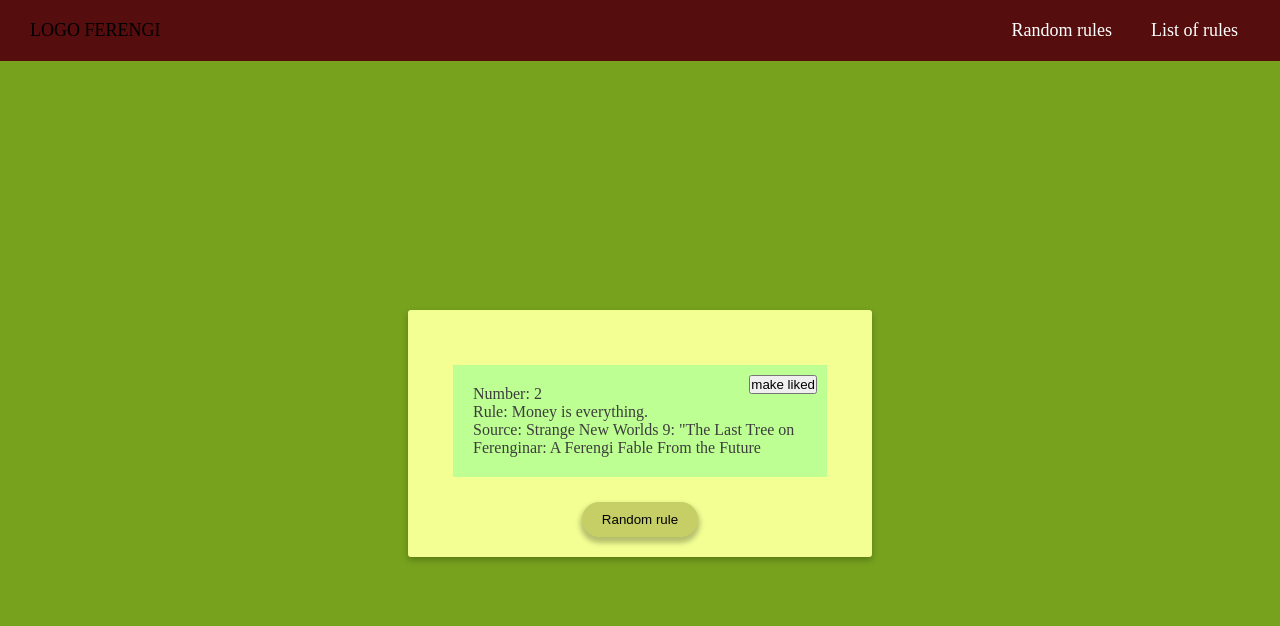
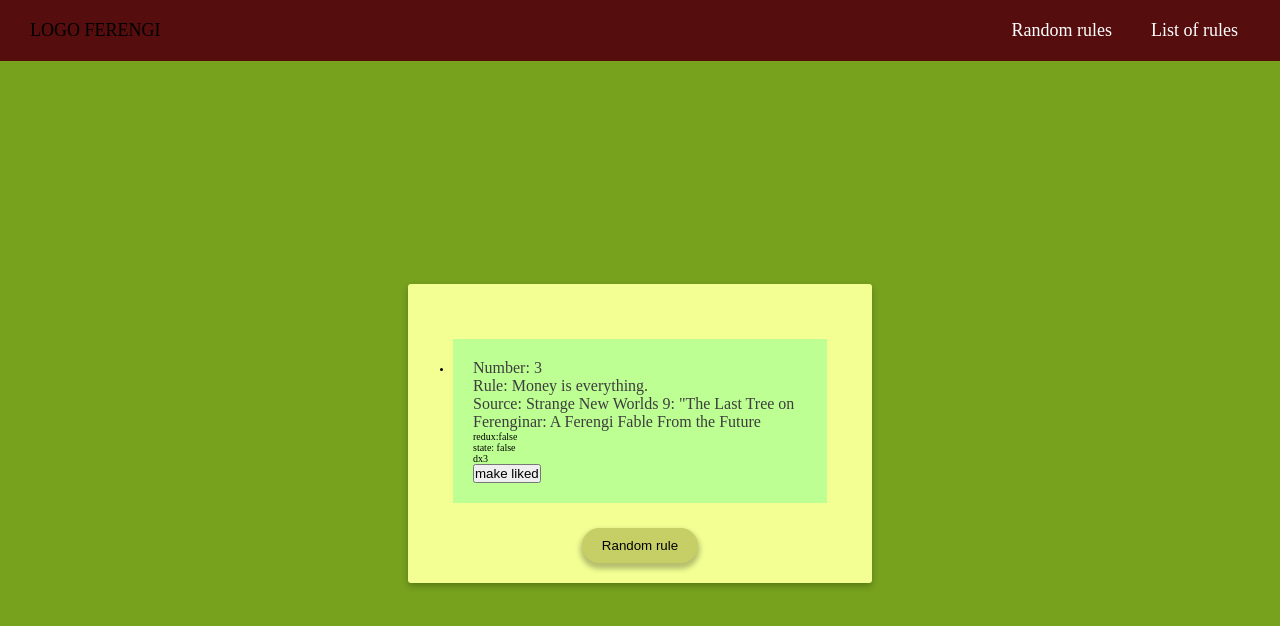
Before and after one commit to BTchorzewski/ferengi, a React (Create React App) app: page /random in a window 1280 px wide. Shown: the top 626 px of the page. Built offline with nearby package versions, Linux system fonts and the light colour scheme.

Commit message:
added selectors form reselect

```diff
--- a/package.json
+++ b/package.json
@@ -11,6 +11,7 @@
     "react-router-dom": "^5.0.1",
     "react-scripts": "3.0.1",
     "redux": "^4.0.1",
+    "reselect": "^4.0.0",
     "styled-components": "^4.3.2"
   },
   "scripts": {
--- a/src/App.js
+++ b/src/App.js
@@ -2,7 +2,7 @@ import React from 'react';
 import { BrowserRouter as Router, Route } from "react-router-dom";
 import { Provider } from 'react-redux';
 import styled from 'styled-components';
-
+import store from './redux/store'
 import Navigation from './Navigation';
 import { RulesContainer } from './Rules';
 import { RandomMachineContainer } from './RandomMachineContainer';
@@ -17,7 +17,7 @@ const Main = styled.main`
 
 `;
 
-function App({store}) {
+function App() {
   return (
     <Provider store={store}>
       <Router>
--- a/src/RandomMachineContainer.js
+++ b/src/RandomMachineContainer.js
@@ -46,7 +46,10 @@ class RandomMachine extends Component {
     render() {
         return (
             <Random>
-                <RuleContainer rules={this.props.allRules[this.state.randomNumber]} />
+                <ul>
+                    <RuleContainer rules={this.props.allRules[this.state.randomNumber]} />
+                </ul>
+
                 <Button onClick={this.randomNumber.bind(this)}>Random rule</Button>
             </Random>
         )
--- a/src/RuleContainer.js
+++ b/src/RuleContainer.js
@@ -1,10 +1,10 @@
-import React, { useState } from 'react';
+import React, { Component } from 'react';
 import { changeToLiked, changeToUnliked } from './redux/actions';
 import { connect } from "react-redux";
 import {withRouter} from 'react-router-dom';
 import styled from 'styled-components';
 
-const StyledRule = styled.div`
+const StyledRule = styled.li`
     background-color: #bdff93;
     padding: 2rem;
     margin: .5rem;
@@ -18,38 +18,66 @@ const Paragraph = styled.p`
 `;
 
 const Button = styled.button`
-    position: absolute;
-    top: 1rem;
-    right: 1rem;
-    z-index: ${props =>  props.zIndex};
+
 
 `;
 
 
 
 
-const Rule = (props) => {
-    // used hooks to update container
-    const [ liked, setLiked] = useState(props.rules.isLiked);
+class Rule extends Component {
+    constructor(props){
+        super(props)
+        this.state = {
+           isLiked: false
+        }
+        this.changeStateLike = this.changeStateLike.bind(this);
+
+    }
+
+    componentWillMount(){
+        this.setState({
+            isLiked: this.props.rules.isLiked
+        })
+    }
+
+
+    changeStateLike(){
+        this.setState({
+            isLiked: !this.state.isLiked
+        })
+    }
 
 
 
+    render() {
         return (
-        <StyledRule key={props.rules.id}>
-            <Paragraph>Number: {props.rules.number}</Paragraph>
-            <Paragraph>Rule: {props.rules.rule}</Paragraph>
-            <Paragraph> Source: {props.rules.source}</Paragraph>
+            <StyledRule>
+                <Paragraph>Number: {this.props.rules.number}</Paragraph>
+                <Paragraph>Rule: {this.props.rules.rule}</Paragraph>
+                <Paragraph> Source: {this.props.rules.source}</Paragraph>
+                <p>redux:{JSON.stringify(this.props.rules.isLiked)}</p>
+                <p>state: {JSON.stringify(this.state.isLiked)} </p>
+                <p>{this.props.rules.id}</p>
                     {
-                liked
-                ?
-                <Button onClick={() => { props.unlike(props.rules.id); setLiked(false)}} zIndex={15}>make unliked</Button>
+                        this.state.isLiked ?
+                        <Button onClick={() => { this.props.unlike(this.props.rules.id); this.changeStateLike()} }>make unliked</Button>
                         :
-                <Button onClick={() => { props.like(props.rules.id); setLiked(true)} } zIndex={10}>make liked</Button>
+                        <Button onClick={() => { this.props.like(this.props.rules.id); this.changeStateLike()}}>make liked</Button>
+
+
+
                     }
+
+
 
             </StyledRule>
         )
     }
+}
+
+
+
 
 
 const mapDispatchToProps = (dispatch) => {
--- a/src/Rules.js
+++ b/src/Rules.js
@@ -1,6 +1,7 @@
 import React, { Component } from 'react';
 import RuleContainer from './RuleContainer';
 import { connect } from "react-redux";
+import { getAllRules, getLikedRules } from './redux/selector'
 import {withRouter} from 'react-router-dom';
 import styled from 'styled-components';
 
@@ -25,8 +26,20 @@ const Breadcrumbs = styled.div`
 const BreadcrumbsItem = styled.a`
     &:link,
     &:visited {
+        display: inline-block;
         font-size: 1.8rem;
-        color: #fff;
+        color: #f32145;
+
+
+
+        &:not(:last-child) {
+            margin-right: 1rem;
+        }
+
+        &:not(:last-child)::after {
+            content: '';
+        }
+
     }
 
 `;
@@ -34,36 +47,71 @@ const BreadcrumbsItem = styled.a`
 
 
 class Rules extends Component {
+    constructor(props) {
+        super(props);
+        this.state = {
+            breadcrumbs: true
+        }
+    }
+    changeBreadcrumbsTrue() {
+        this.setState({
+            breadcrumbs: true
+        })
+    }
+    changeBreadcrumbsFalse() {
+        this.setState({
+            breadcrumbs: false
+        })
+    }
+
 
     render() {
+
+        const toggleContainers = (param) => {
+            if(param) {
                 return (
-            <Wrapper>
-                <Breadcrumbs>
-                    <BreadcrumbsItem>All</BreadcrumbsItem>
-                    <BreadcrumbsItem>Liked</BreadcrumbsItem>
-                </Breadcrumbs>
                     <div>
                         <ul>
                             {
                                 this.props.allRules.map( e => {
-                                return <RuleContainer rules={e} />
+                                    return <RuleContainer key={e.id} rules={e} />
                                     }
                                 )
                             }
                         </ul>
                     </div>
+                )
+            }
+            else {
+                return (
                     <div>
                         <ul>
-                        <li>
+
                             {
                             this.props.likedRules.map( e => {
-                                return <RuleContainer rules={e}/>
+                                return <RuleContainer key={e.id} rules={e}/>
                                     }
                                 )
                             }
-                        </li>
+
                         </ul>
                     </div>
+                )
+            }
+        };
+
+
+
+        return (
+            <Wrapper>
+                <Breadcrumbs>
+                    <BreadcrumbsItem onClick={this.changeBreadcrumbsTrue.bind(this)} href="#">All</BreadcrumbsItem>
+                    <BreadcrumbsItem onClick={this.changeBreadcrumbsFalse.bind(this)} href="#">Liked</BreadcrumbsItem>
+                </Breadcrumbs>
+
+                {
+                    toggleContainers(this.state.breadcrumbs)
+                }
 
 
             </Wrapper>
@@ -73,8 +121,8 @@ class Rules extends Component {
 
 const mapStateToProps = (state) => {
     return {
-        likedRules: state.rules.filter(e => { return e.isLiked === true}),
-        allRules: state.rules
+        likedRules: getLikedRules(state),
+        allRules: getAllRules(state)
     }
 }
 
--- a/src/data/rules.js
+++ b/src/data/rules.js
@@ -15,14 +15,14 @@ const rules = [
   },
   {
     "id": "dx3",
-    "number": 2,
+    "number": 3,
     "rule": "Money is everything.",
     "source": "Strange New Worlds 9: \"The Last Tree on Ferenginar: A Ferengi Fable From the Future",
     "isLiked": false
   },
   {
     "id": "dx4",
-    "number": 3,
+    "number": 4,
     "rule": "Never spend more for an acquisition than you have to.",
     "source": "The Maquis, Part II\" (DS9 episode)",
     "isLiked": false
--- a/src/index.js
+++ b/src/index.js
@@ -2,10 +2,10 @@ import React from 'react';
 import ReactDOM from 'react-dom';
 import './index.css';
 import App from './App';
-import store from './redux/store'
+
 import * as serviceWorker from './serviceWorker';
 
-ReactDOM.render(<App store={store} />, document.getElementById('root'));
+ReactDOM.render(<App />, document.getElementById('root'));
 
 // If you want your app to work offline and load faster, you can change
 // unregister() to register() below. Note this comes with some pitfalls.
--- /dev/null
+++ b/src/redux/selector.js
@@ -0,0 +1,23 @@
+import { createSelector } from 'reselect';
+
+const likedRules = (state) => {
+    return state.rules.filter( e => {
+        return e.isLiked === true;
+    })
+}
+
+const allRules = (state) => {
+    return state.rules;
+}
+
+const getLikedRules = createSelector(
+    [likedRules],
+    (rule) => rule
+)
+
+const getAllRules = createSelector(
+    [allRules],
+    (rule) => rule
+)
+
+export {getLikedRules, getAllRules};
```
Also changed, not shown: 1 other file (tests, documents, lock files or other folders). Lines whose indentation alone changed are shown as unchanged.
